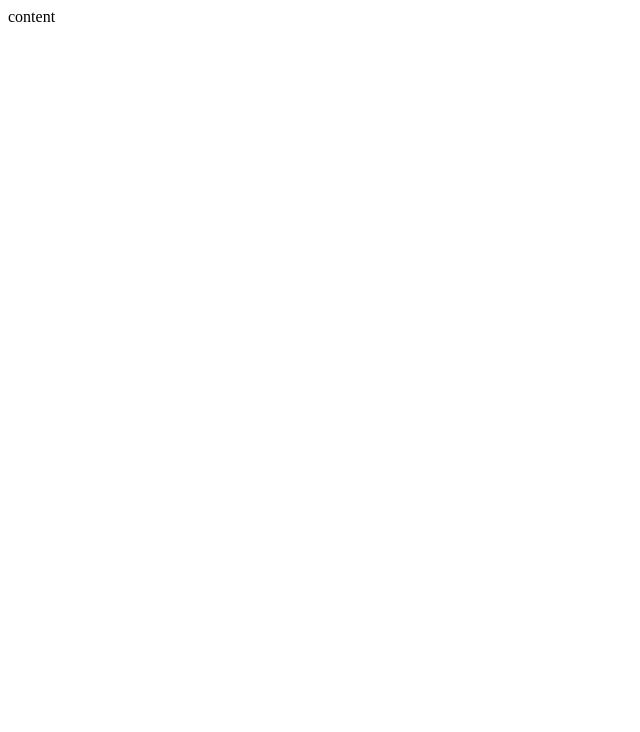
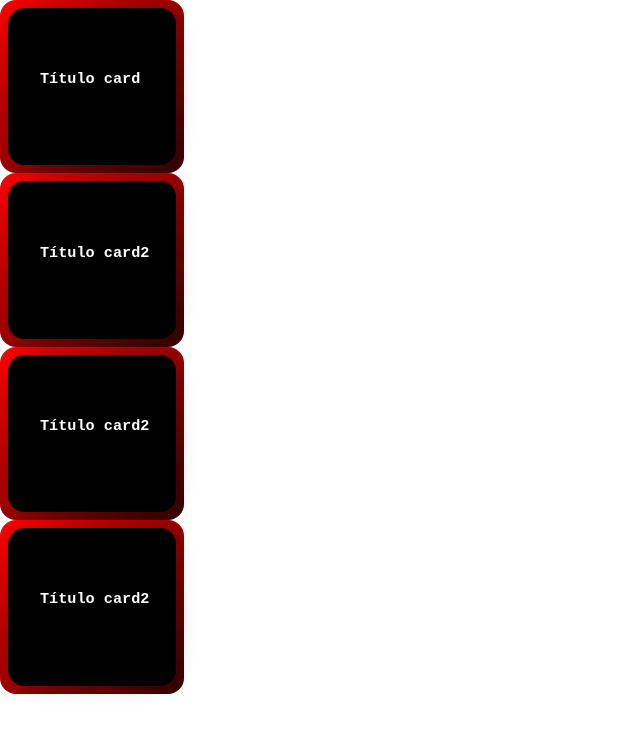
Before and after one commit to GabrielCunha6403/portfolio, an Angular app: page /home in a window 1280 px wide. Shown: the top 732 px of the page, without its empty margins (0-640 px from the left). Built offline with nearby package versions, Linux system fonts and the light colour scheme.

Commit message:
endoidando pra deixar os float cards independentes

```diff
--- a/src/app/app.module.ts
+++ b/src/app/app.module.ts
@@ -8,7 +8,7 @@ import { RouterModule } from '@angular/router';
 
 @NgModule({
   declarations: [
-    AppComponent
+    AppComponent,
   ],
   imports: [
     BrowserModule,
--- /dev/null
+++ b/src/app/components/components.module.ts
@@ -0,0 +1,17 @@
+import {NgModule} from '@angular/core';
+import {CommonModule} from '@angular/common';
+import { FloatCardComponent } from './float-card/float-card.component';
+
+@NgModule({
+  imports: [
+    CommonModule,
+  ],
+  declarations: [
+    FloatCardComponent
+  ],
+  exports:[
+    FloatCardComponent
+  ],
+  providers: []
+})
+export class  ComponentsModule{}
--- /dev/null
+++ b/src/app/components/float-card/float-card.component.css
@@ -0,0 +1,46 @@
+*,
+*::after,
+*::before {
+  box-sizing: border-box;
+}
+.card-container {
+  width: fit-content;
+  margin-bottom: 16px;
+}
+pre {
+  background: black;
+  padding: 2rem;
+  margin: 0;
+  border-radius: 1rem;
+  width: 168px;
+  position: relative;
+  transform-style: preserve-3d;
+  transition: .1s;
+}
+pre::before,
+pre::after {
+  content: '';
+  position: absolute;
+  border-radius: inherit;
+}
+pre::after {
+  transition: 2s;
+}
+pre::before {
+  inset: .75rem;
+  background: black;
+  transform: translateZ(-24px);
+  filter: blur(15px);
+  opacity: .5;
+}
+pre::after {
+  inset: -.5rem;
+  background: linear-gradient(-45deg, rgb(48, 0, 0), rgb(255, 0, 0));
+  transform: translateZ(-25px);
+}
+pre:hover {
+  transform:
+    perspective(5000px)
+    rotateY(var(--rotateX))
+    rotateX(var(--rotateY));
+}
--- /dev/null
+++ b/src/app/components/float-card/float-card.component.html
@@ -0,0 +1,5 @@
+<div class="card-container">
+  <pre id="{{id}}">
+    <ng-content></ng-content>
+  </pre>
+</div>
--- /dev/null
+++ b/src/app/components/float-card/float-card.component.ts
@@ -0,0 +1,35 @@
+import { Component, HostListener, Input, OnInit } from '@angular/core';
+
+@Component({
+  selector: 'app-float-card',
+  templateUrl: './float-card.component.html',
+  styleUrls: ['./float-card.component.css'],
+})
+export class FloatCardComponent implements OnInit {
+
+  @Input() id: string;
+  card: HTMLElement;
+
+  constructor() {}
+
+  ngOnInit(): void {
+  }
+
+  @HostListener('document:mousemove', ['$event'])
+  onMouseMove(ev) {
+    const element = document.querySelector("#" + this.id);
+    this.rotateCard(ev, element);
+  }
+
+  rotateCard(event, element) {
+    const x = event.clientX;
+    const y = event.clientY;
+    const middleX = /*window.innerWidth*/ element.style.width / 2; //element.offsetWidth
+    const middleY = /*window.innerHeight*/  element.style.height / 2; //element.offsetHeight
+    const offsetX = ((x - middleX) / middleX) * 45;
+    const offsetY = ((y - middleY) / middleY) * 45;
+    element.style.setProperty("--rotateX", offsetX + "deg");
+    element.style.setProperty("--rotateY", -offsetY + "deg");
+  }
+
+}
--- a/src/app/pages/home/home.component.html
+++ b/src/app/pages/home/home.component.html
@@ -1,3 +1,12 @@
-<div class="card card-3d">
-  content
-</div>
+<app-float-card [id]="'card3'">
+  <h3 style="color: white;">Título card</h3>
+</app-float-card>
+<app-float-card [id]="'card2'">
+  <h3 style="color: white;">Título card2</h3>
+</app-float-card>
+<app-float-card [id]="'card4'">
+  <h3 style="color: white;">Título card2</h3>
+</app-float-card>
+<app-float-card [id]="'card5'">
+  <h3 style="color: white;">Título card2</h3>
+</app-float-card>
--- a/src/app/pages/home/home.module.ts
+++ b/src/app/pages/home/home.module.ts
@@ -3,13 +3,15 @@ import { CommonModule } from '@angular/common';
 
 import { HomeRoutingModule } from './home-routing.module';
 import { HomeComponent } from './home.component';
+import { ComponentsModule } from 'src/app/components/components.module';
 
 
 @NgModule({
   declarations: [HomeComponent],
   imports: [
     CommonModule,
-    HomeRoutingModule
+    HomeRoutingModule,
+    ComponentsModule
   ]
 })
 export class HomeModule { }
```
Also changed, not shown: src/app/components/float-card/float-card.module.ts (added, +12 -0 lines), 1 other file (tests, documents, lock files or other folders).
